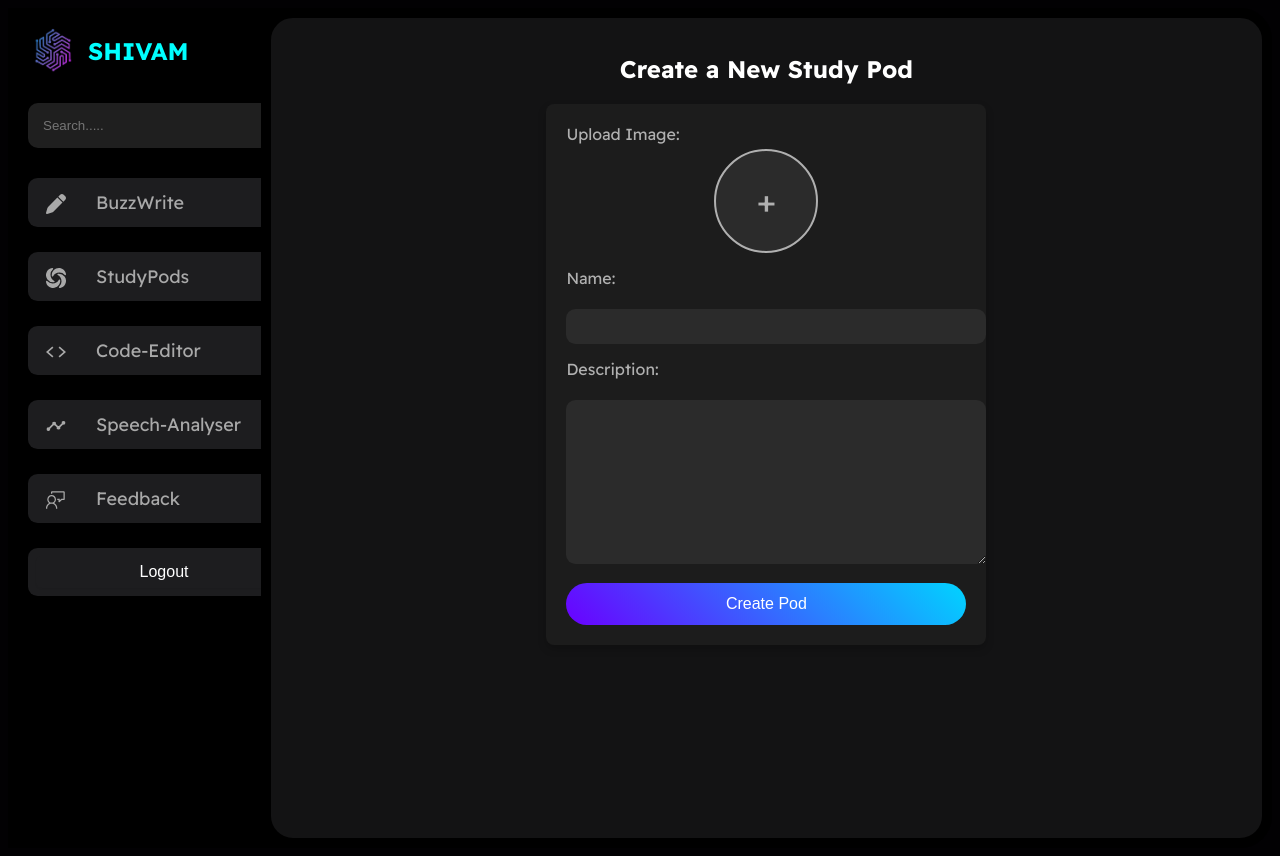
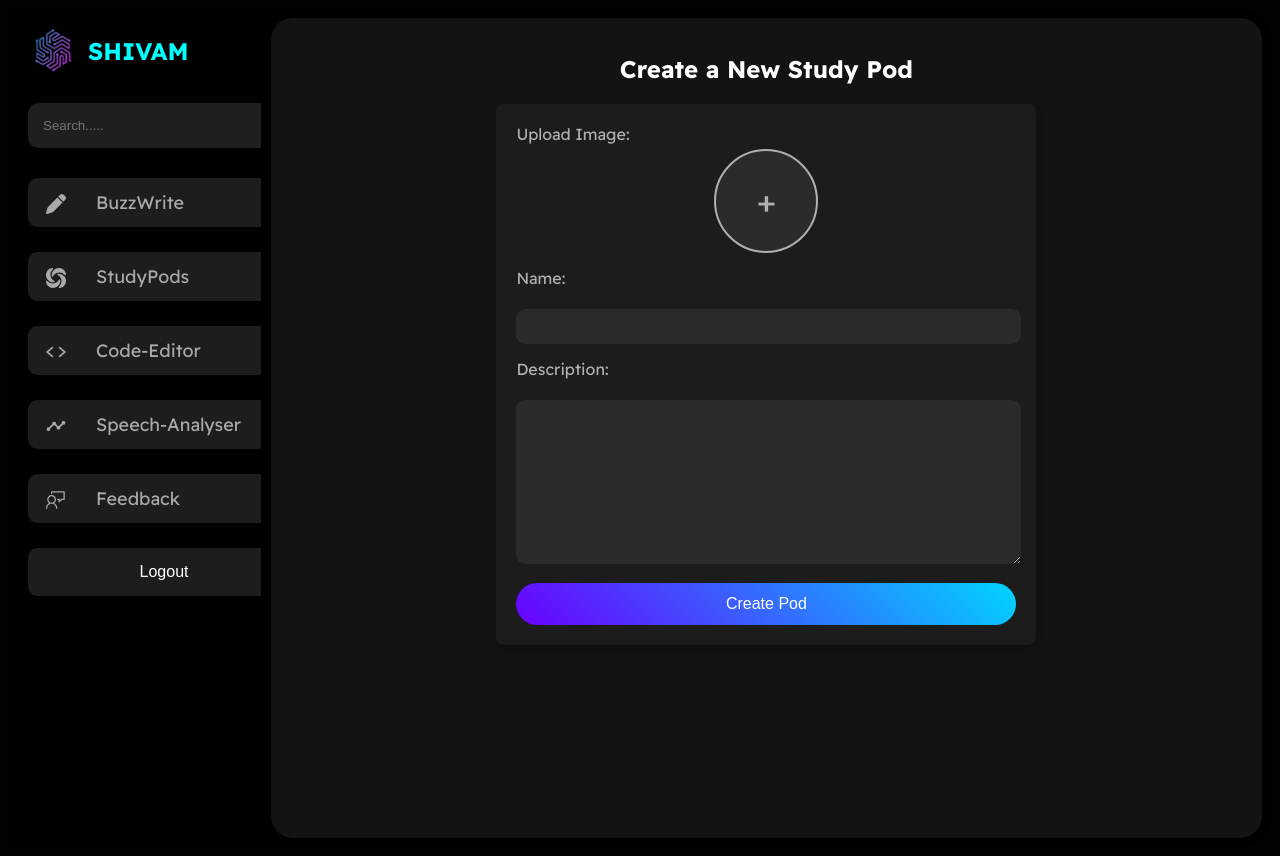
Before and after one commit to NullPointers-hackathon/Shivam_AI, a React (Vite) app: page /create-pod in a window 1280 px wide. Built offline with nearby package versions, Linux system fonts and the light colour scheme.

Commit message:
Create pod button and create pod ui changes

```diff
--- a/src/components/common/header/Header.jsx
+++ b/src/components/common/header/Header.jsx
@@ -1,12 +1,14 @@
 import React from 'react';
 import "./Header.css";
-import { FiDownload } from "react-icons/fi";
+import { FaPlus } from "react-icons/fa";
 import { FaUserCircle } from "react-icons/fa";
 import { useSelector } from 'react-redux';
+import { useNavigate } from 'react-router-dom';
 
 
 const Header = ({headername}) => {
     const title = useSelector((state) => state.title.value);
+    const navigate=useNavigate();
 
 
 
@@ -15,6 +17,9 @@ const Header = ({headername}) => {
     className='header-main-container'>
         <div className="header-title">{title}</div>
         <div className="header-profile-container">
+            {title=="Study Pods"?    <div className="header-download-icon" style={{cursor:"pointer"}}><FaPlus onClick={()=>{navigate("/create-pod")}}/>
+
+                </div> : " "}
             <div className="header-profile-icon"><FaUserCircle />
             </div>
         </div>
--- a/src/components/specific/peerConnect/createPod/createpod.css
+++ b/src/components/specific/peerConnect/createPod/createpod.css
@@ -4,7 +4,7 @@
 }
 
 .create-pod-form {
-  max-width: 400px;
+  width: 500px;
   margin: 0 auto;
   padding: 20px;
   background-color: #1c1c1c; /* Slightly lighter dark background */
@@ -24,7 +24,7 @@
 
 .create-pod-input,
 .create-pod-textarea {
-  width: 100%;
+  width: 97%;
   margin-top: 1rem;
   padding: 10px;
   border: none;
```
